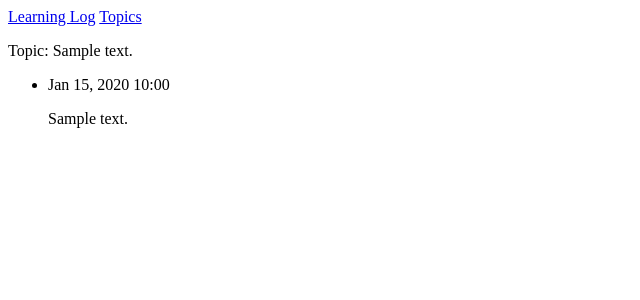
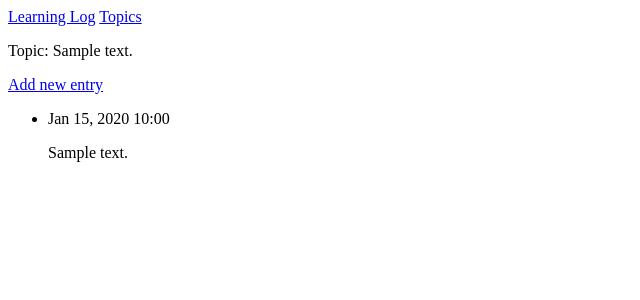
Before and after one commit to alanctnk/LearningLog, a Django app: page /topics/1 in a window 1280 px wide. Shown: the top 300 px of the page, without its empty margins (0-640 px from the left). Run offline with Django 4.2, Linux system fonts and the light colour scheme; tables that the repository leaves empty hold one stand-in row (values such as "Sample post").

Commit message:
Adding new topic and entry

```diff
--- a/logs/templates/logs/topic.html
+++ b/logs/templates/logs/topic.html
@@ -1,5 +1,8 @@
 {% extends 'base.html' %} {% block content %}
 <p>Topic: {{topic}}</p>
+<p>
+  <a href="{% url 'logs:new_entry' topic.id %}">Add new entry</a>
+</p>
 <ul>
   {% for entry in entries %}
   <li>
--- a/logs/templates/logs/topics.html
+++ b/logs/templates/logs/topics.html
@@ -7,4 +7,5 @@
   <li>No topics have been added yet.</li>
   {% endfor %}
 </ul>
+<a href="{% url 'logs:new_topic' %}">Add a new topic:</a>
 {% endblock content %}
--- a/logs/urls.py
+++ b/logs/urls.py
@@ -10,5 +10,6 @@ urlpatterns = [
     path("", views.index, name="index"),
     path("topics", views.topics, name="topics"),
     path("topics/<int:pk>", views.topic, name="topic"),
-    # path("", index.as_view(), name="index"),
+    path("new_topic/", views.new_topic, name="new_topic"),
+    path("new_entry/<int:pk>", views.new_entry, name="new_entry"),
 ]
--- a/logs/views.py
+++ b/logs/views.py
@@ -1,5 +1,9 @@
 from django.shortcuts import render
+from django.http import HttpResponseRedirect
+from django.urls import reverse
+
 from .models import Topic
+from .forms import EntryForm, TopicForm
 
 
 def index(request):
@@ -20,3 +24,46 @@ def topic(request, pk):
     entries = topic.entry_set.order_by("-date_added")
     context = {"topic": topic, "entries": entries}
     return render(request, "logs/topic.html", context)
+
+
+def new_topic(request):
+    """Adiciona um novo assunto."""
+
+    if request.method != "POST":
+        # Nenhum dado submetido; cria um formulário em branco
+
+        form = TopicForm()
+    else:
+        # Dados de POST submetidos; processa os dados
+
+        form = TopicForm(request.POST)
+
+        if form.is_valid():
+
+            form.save()
+
+            return HttpResponseRedirect(reverse("logs:topics"))
+
+    context = {"form": form}
+    return render(request, "logs/new_topic.html", context)
+
+
+def new_entry(request, pk):
+    """Acrescenta uma nova entrada para um assunto em particular."""
+
+    topic = Topic.objects.get(id=pk)
+
+    if request.method != "POST":
+        # Nenhum dado submetido; cria um formulário em brancow
+
+        form = EntryForm()
+    else:
+        # Dados de POST submetidos; processa os dados
+        form = EntryForm(data=request.POST)
+        if form.is_valid():
+            new_entry = form.save(commit=False)
+            new_entry.topic = topic
+            new_entry.save()
+            return HttpResponseRedirect(reverse("logs:topic", args=[pk]))
+    context = {"topic": topic, "form": form}
+    return render(request, "logs/new_entry.html", context)
```
Also changed, not shown: logs/forms.py (added, +19 -0 lines), logs/templates/logs/new_entry.html (added, +10 -0 lines), logs/templates/logs/new_topic.html (added, +9 -0 lines).
